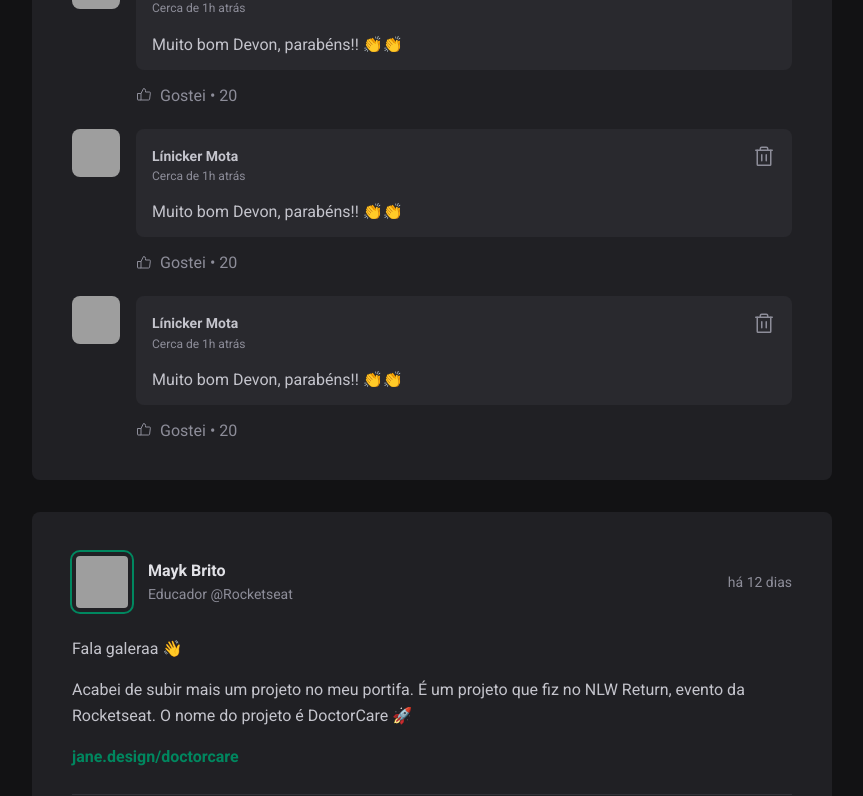
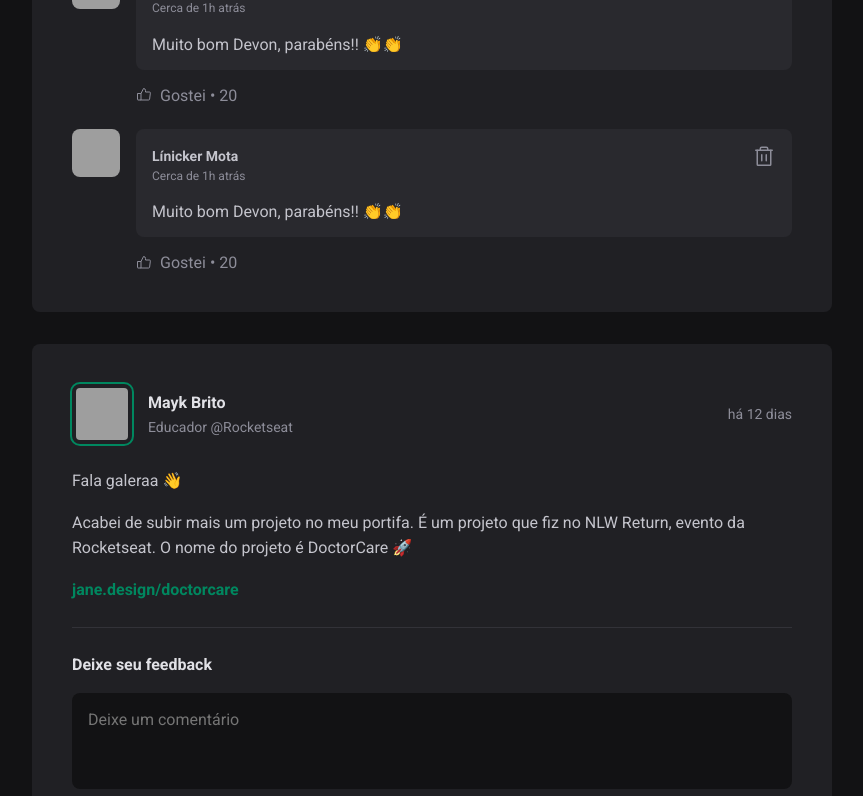
Before and after one commit to olinicker/ignite, a React (Vite) app: page / in a window 1280 px wide. Shown: the part 624-1420 px from the top of the page, without its empty margins (352-1215 px from the left). Built offline with nearby package versions, Linux system fonts and the light colour scheme; grey boxes are pictures that could not be loaded.

Commit message:
função para acrescentar comentários no post

```diff
--- a/src/App.jsx
+++ b/src/App.jsx
@@ -1,5 +1,5 @@
 import { Header } from './components/Header'
-import { Post } from './components/Post'
+import Post from './components/Post'
 import { Sidebar } from './components/Sidebar'
 
 import styles from './App.module.css'
--- a/src/components/Post.jsx
+++ b/src/components/Post.jsx
@@ -1,10 +1,19 @@
+import { format, formatDistanceToNow } from 'date-fns';
+import ptBR from 'date-fns/locale/pt-BR'
+
 import { Avatar } from './Avatar';
 import { Comment } from './Comment';
-import { format, formatDistanceToNow } from 'date-fns';
-import ptBR from 'date-fns/locale/pt-BR'
+import { useState } from 'react';
+
 import styles from './Post.module.css';
 
-export function Post(props) {
+//Estado
+
+export default function Post(props) {
+    const [comments, setComments] = useState([
+        1,
+        2,
+    ])
 
     //Usando intl para formatar o Date
     const publishedDateFormatted = format(props.publishedAt, "dd 'de' LLLL 'às' HH:mm'h'", {
@@ -15,6 +24,13 @@
         locale: ptBR,
         addSuffix: true,
     })
+
+    function handleCreateNewComment() {
+        event.preventDefault()
+        //Imutabilidade
+
+        setComments([...comments, comments.length + 1])
+    }
 
     return (
         <article className={styles.post}>
@@ -42,7 +58,7 @@
                 })}
             </div>
 
-            <form className={styles.commentForm}>
+            <form onSubmit={handleCreateNewComment} className={styles.commentForm}>
                 <strong>Deixe seu feedback</strong>
                 <textarea
                     placeholder='Deixe um comentário'>
@@ -53,9 +69,9 @@
             </form>
 
             <div className={styles.commentList}>
-                <Comment />
-                <Comment />
-                <Comment />
+                {comments.map(comment => {
+                    return <Comment />
+                })}
             </div>
         </article>
     )
```
